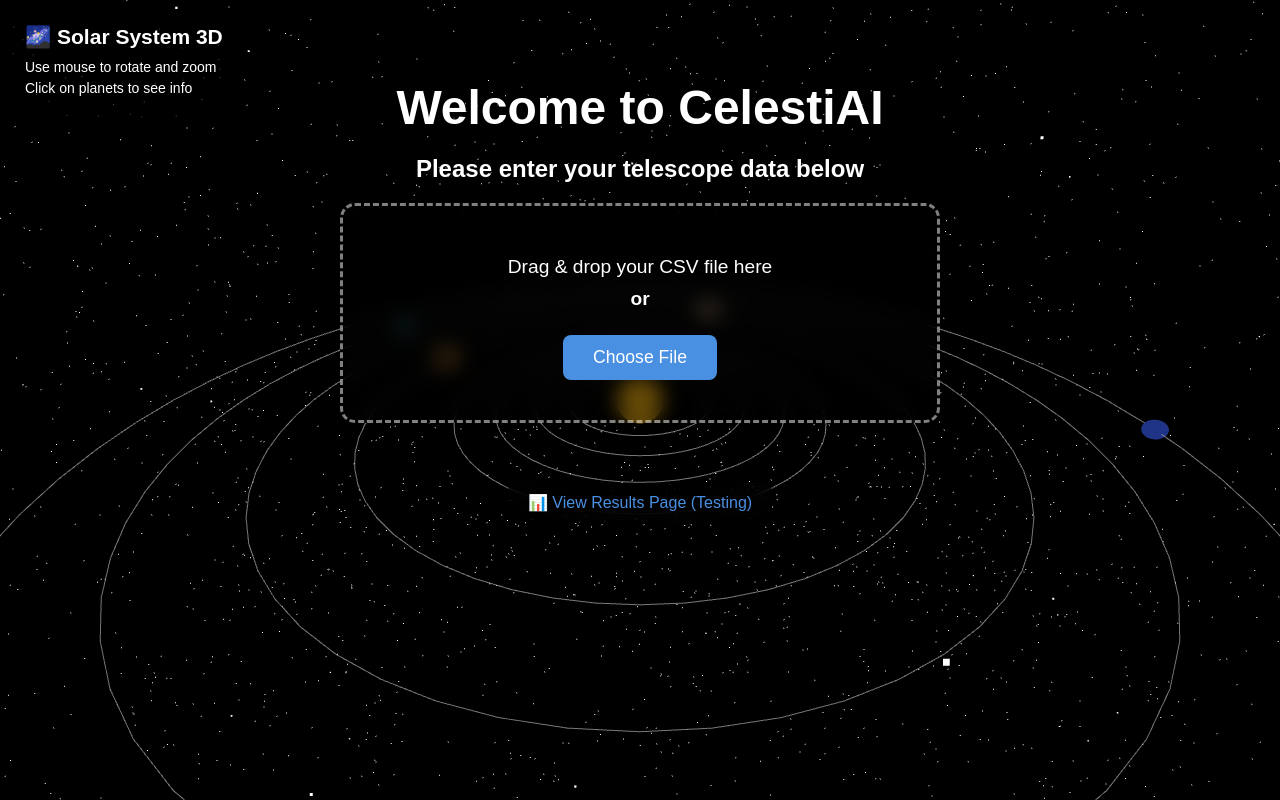
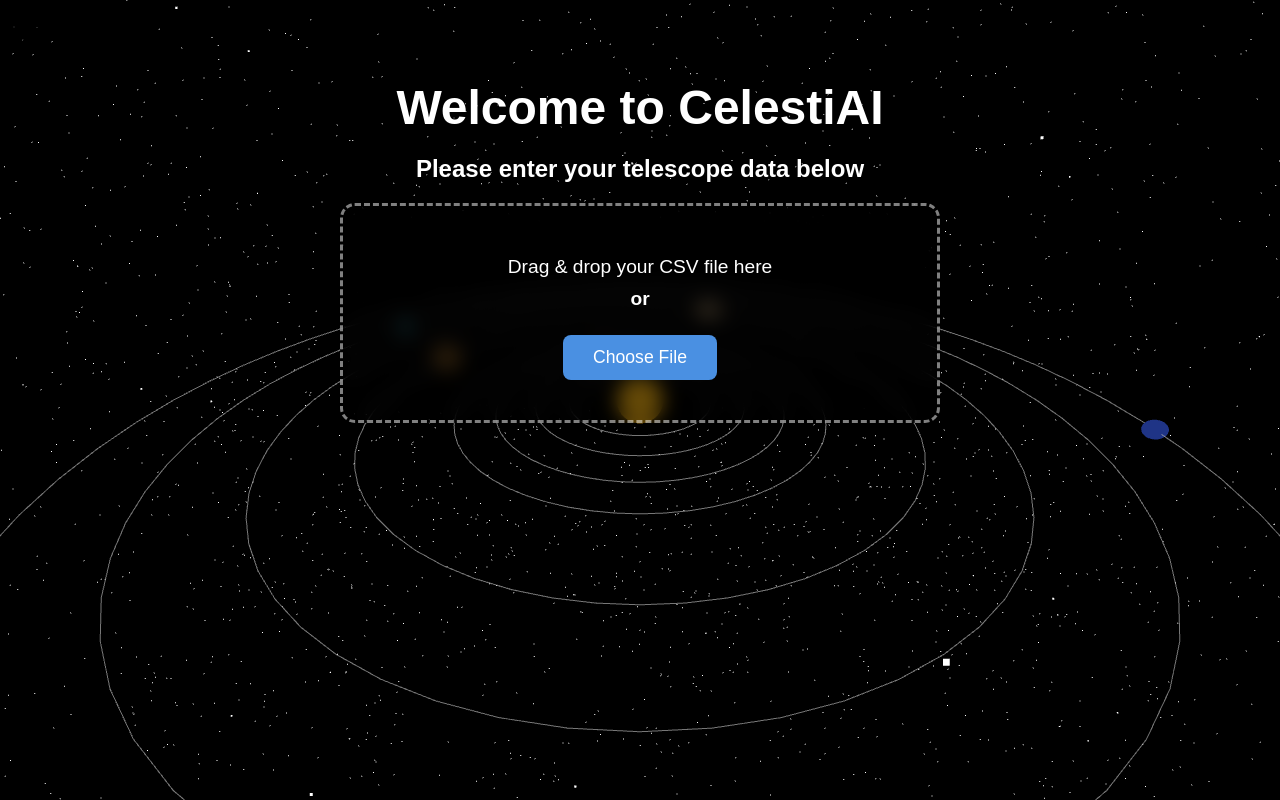
Before and after one commit to CelesteiAI/nasa-hackathon-2025, a Flask app: page / in a window 1280 px wide. Run offline with Flask 3, Linux system fonts and the light colour scheme.

Commit message:
Changed or removed some visual elements

```diff
--- a/src/static/css/style.css
+++ b/src/static/css/style.css
@@ -298,7 +298,7 @@
 
 .ml-pipeline-info li {
     margin: 4px 0;
-    color: #333;
+    color: #ffffff;
     font-size: 13px;
 }
 
--- a/src/static/js/solar-system.js
+++ b/src/static/js/solar-system.js
@@ -177,12 +177,7 @@
 infoDiv.style.borderRadius = '10px';
 infoDiv.style.fontFamily = 'Arial, sans-serif';
 infoDiv.style.fontSize = '14px';
-infoDiv.innerHTML = `
-    <h2 style="margin: 0 0 10px 0;">🌌 Solar System 3D</h2>
-    <p style="margin: 5px 0;">Use mouse to rotate and zoom</p>
-    <p style="margin: 5px 0;">Click on planets to see info</p>
-    <div id="planet-info" style="margin-top: 10px; font-size: 12px;"></div>
-`;
+
 document.body.appendChild(infoDiv);
 
 // Animation
--- a/src/static/js/upload.js
+++ b/src/static/js/upload.js
@@ -118,7 +118,7 @@
                 <p><strong>Does this look correct?</strong></p>
                 <p>Review the column names below, then proceed to upload for ML analysis.</p>
                 <div class="ml-pipeline-info">
-                    <h4>🤖 What happens next:</h4>
+                    <h4>❔ What happens next:</h4>
                     <ul>
                         <li>🔍 Binary classification to detect exoplanets</li>
                         <li>🌍 Habitability analysis for detected planets</li>
--- a/src/templates/index.html
+++ b/src/templates/index.html
@@ -39,11 +39,6 @@
     <button id="retry-btn">Try Again</button>
 </div>
 
-<!-- Testing results page -->
-<div style="text-align: center; margin-top: 40px;">
-    <a href="/results">📊 View Results Page (Testing)</a>
-</div>
-
 <!-- JavaScript -->
 <script type="importmap">
 {
```
